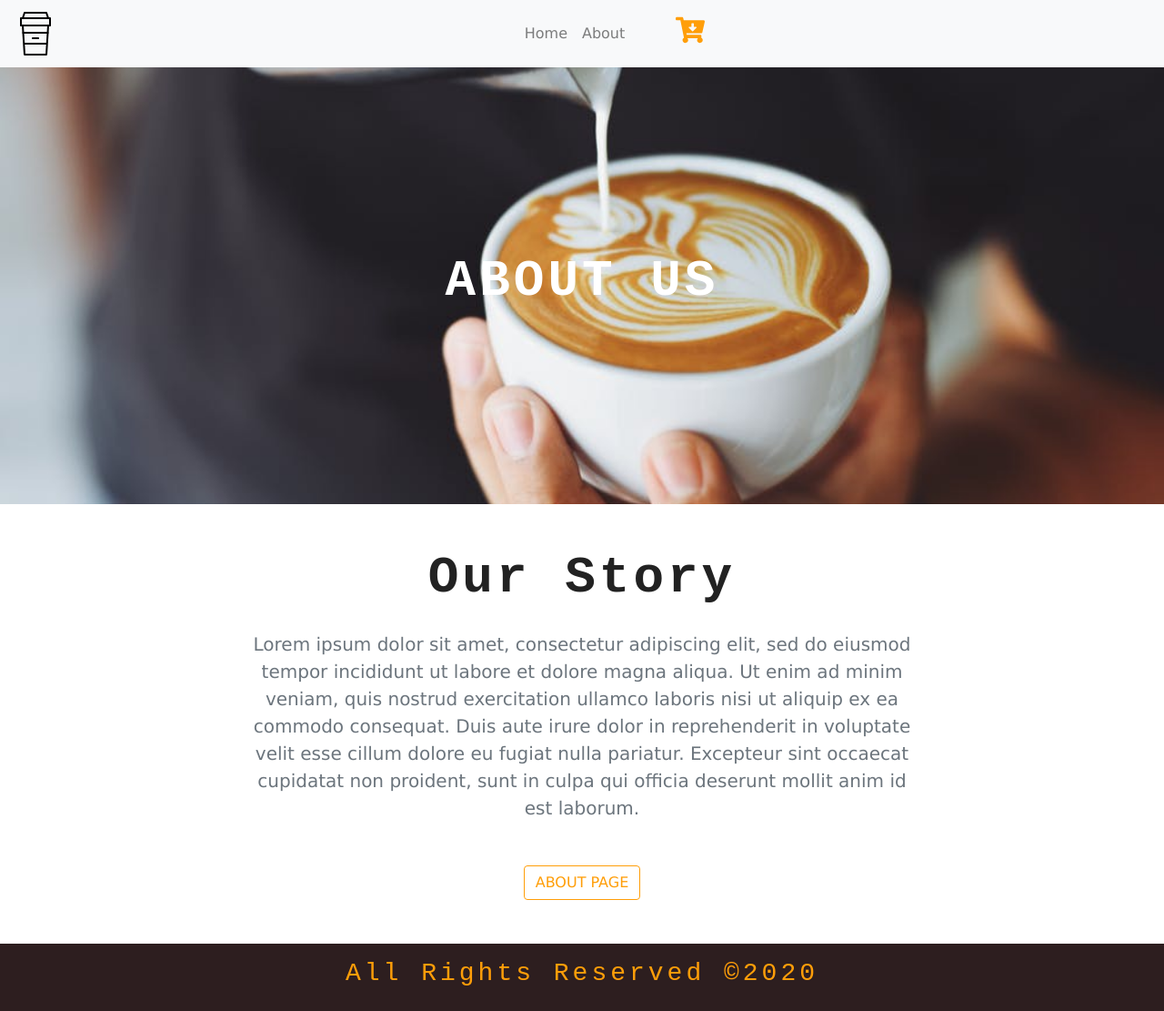
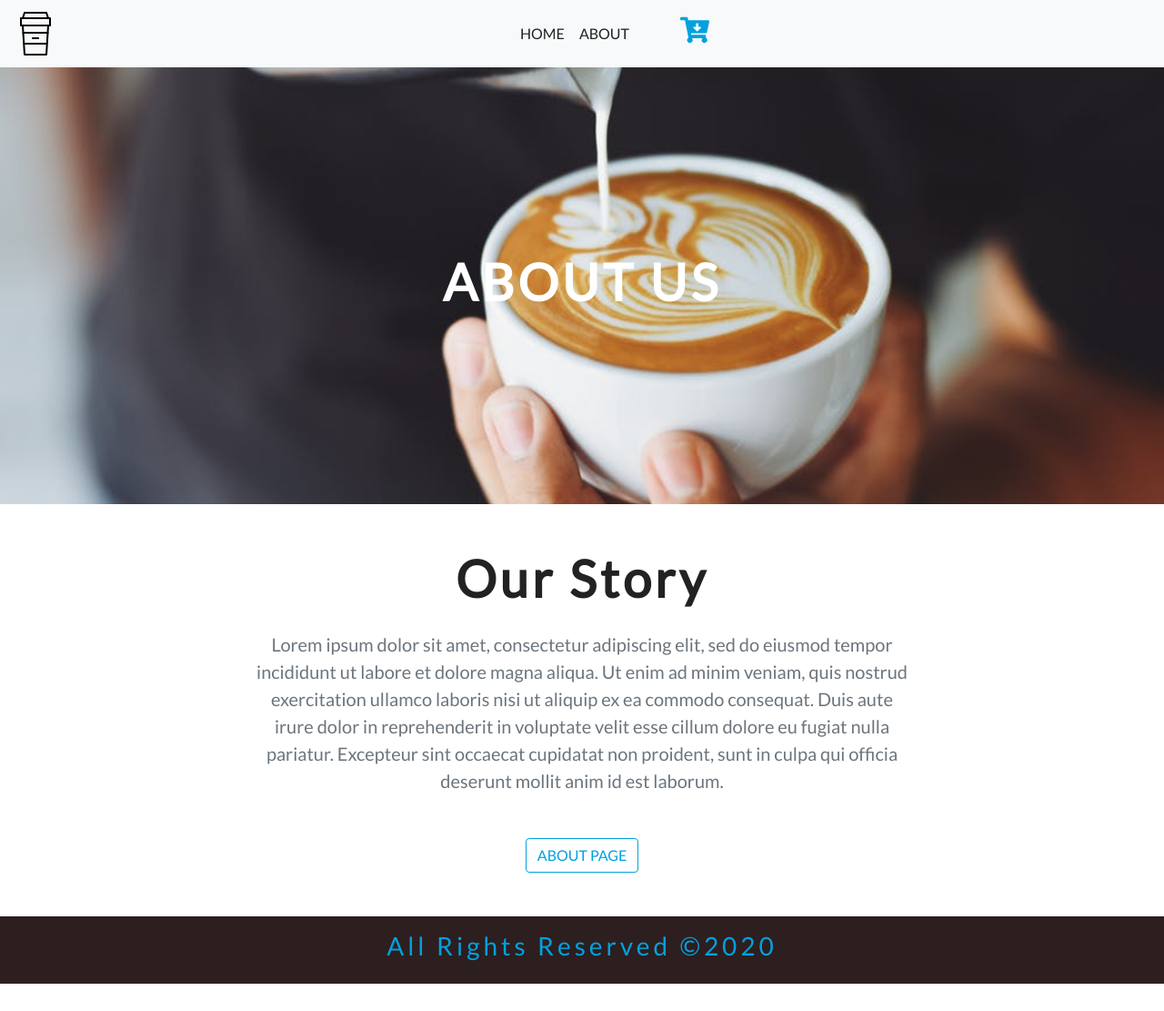
Before and after one commit to juditsarkany/coffeeshop, a Gatsby site: page /about in a window 1280 px wide. Shown: the whole page at 91% size. After the commit the page ends 1081 px from the top, so only its background shows below. Built offline with nearby package versions, Linux system fonts and the light colour scheme; Gatsby itself is replaced by a stand-in of ours.

Commit message:
Added style changes

```diff
--- a/src/components/Globals/Navbar.js
+++ b/src/components/Globals/Navbar.js
@@ -43,7 +43,7 @@
 						{this.state.links.map((link) => {
 							return (
 								<li key={link.id} className="nav-item">
-									<Link to={link.path} className="nav-link text-capitalize">
+									<Link to={link.path} className="nav-link text-uppercase text-black">
 										{link.text}
 									</Link>
 								</li>
--- a/src/components/Home/Menu.js
+++ b/src/components/Home/Menu.js
@@ -71,10 +71,12 @@
 											<div className="d-flex
                                             justify-content-between">
 												<h6 className="mb-0">
-													<small>{node.title}</small>
+													<small className="text-capitalize">{node.title}</small>
 												</h6>
 												<h6 className="mb-0 text-yellow">
-													<small>${node.price}</small>
+													<strong>
+														<small>${node.price}</small>
+													</strong>
 												</h6>
 											</div>
 											<p className="text-muted description">
--- a/src/components/layout.css
+++ b/src/components/layout.css
@@ -1,7 +1,9 @@
+@import url('https://fonts.googleapis.com/css?family=Lato&display=swap');
+
 :root {
 	--mainBrown: #2d1e1f;
-	--mainYellow: rgb(255, 158, 9);
-	--mainGrey: #ece8dc;
+	--mainBlue: rgb(2, 161, 221);
+	--mainGrey: #f3f3f5;
 	--mainWhite: #fff;
 	--mainDark: #222;
 }
@@ -9,7 +11,7 @@
 body {
 	background: var(--mainWhite);
 	color: var(--mainDark);
-	font-family: Verdana, Geneva, Tahoma, sans-serif !important;
+	font-family: 'Lato', sans-serif, Arial, Helvetica, sans-serif !important;
 }
 
 h1,
@@ -18,17 +20,21 @@
 h4,
 h5,
 h6 {
-	font-family: 'Courier New', Courier, monospace !important;
+	font-family: 'Lato', sans-serif, Arial, Helvetica, sans-serif !important;
 	letter-spacing: 0.25rem !important;
 }
 
 .text-yellow {
-	color: var(--mainYellow);
+	color: var(--mainBlue);
+}
+
+.text-black {
+	color: var(--mainDark) !important;
 }
 
 .cart-icon {
 	cursor: pointer;
-	color: var(--mainYellow);
+	color: var(--mainBlue);
 	font-size: 2rem;
 }
 
@@ -38,7 +44,7 @@
 	display: flex;
 	align-items: center;
 	justify-content: center;
-	background: linear-gradient(rgba(255, 158, 9, 0.5), rgba(255, 158, 9, 0.5));
+	background: rgba(2, 161, 221, 0.8);
 	background-position: center;
 	background-size: cover;
 	opacity: 1 !important;
@@ -49,13 +55,13 @@
 }
 
 .btn-yellow {
-	color: var(--mainYellow);
-	border-color: var(--mainYellow);
+	color: var(--mainBlue);
+	border-color: var(--mainBlue);
 }
 
 .btn-yellow:hover {
-	background: var(--mainYellow);
-	color: var(--mainBrown) !important;
+	background: var(--mainBlue);
+	color: var(--mainWhite) !important;
 }
 
 footer {
--- a/src/pages/index.js
+++ b/src/pages/index.js
@@ -11,7 +11,7 @@
 const IndexPage = ({ data }) => (
 	<Layout>
 		<SEO title="Home" />
-		<BackgroundSection img={data.img.childImageSharp.fluid} title="regular joe's" styleClass="default-background" />
+		<BackgroundSection img={data.img.childImageSharp.fluid} title="Cafe Loco" styleClass="default-background" />
 		<Info />
 		<Menu items={data.menu} />
 		<Products />
```
Also changed, not shown: package.json (+2 -6 lines).
